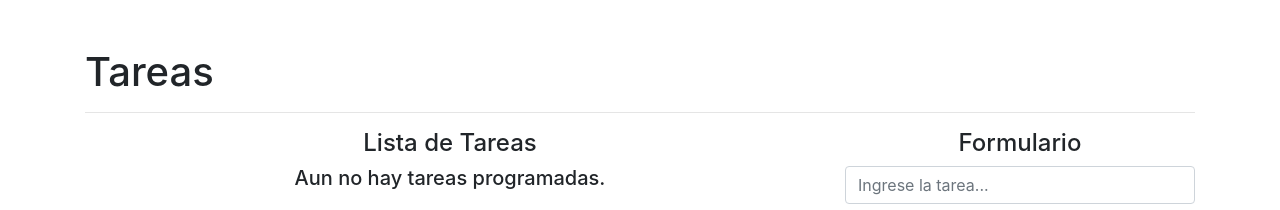
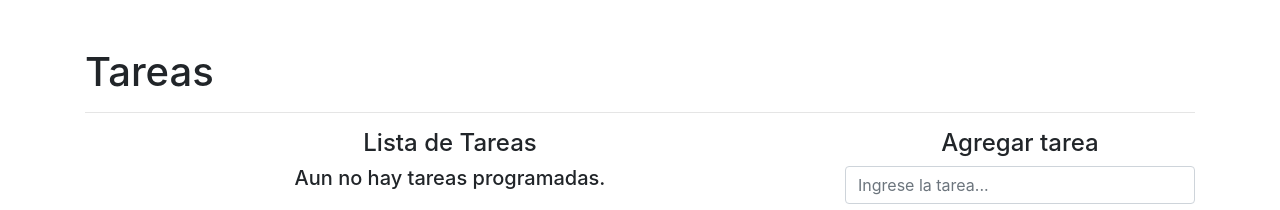
Before and after one commit to EKatherineJU/crud, a React (Create React App) app: page / in a window 1280 px wide. Shown: the top 210 px of the page. Built offline with nearby package versions, Linux system fonts and the light colour scheme.

Commit message:
Editar tarea

```diff
--- a/src/App.js
+++ b/src/App.js
@@ -5,6 +5,8 @@
 function App() {
   const [task, setTask] = useState("")
   const [tasks, setTasks] = useState([])
+  const [editMode, setEditMode] = useState(false)
+  const [id, setId] = useState("")
 
 
   const addTask = (e) => {
@@ -24,9 +26,31 @@
     setTask("")
   }
 
+  const saveTask = (e) => {
+    //evitar que recargue la pagina por el default
+    e.preventDefault()
+    if (isEmpty(task)){
+      console.log("Task empty")
+      return
+    }
+
+
+    const editedTasks = tasks.map(item => item.id === id ? {id, name: task} : item)
+    setTasks(editedTasks)
+    setEditMode (false)
+    setTask("")
+    setId("")
+  }
+
   const deleteTask = (id) => {
     const filteredTasks = tasks.filter(task => task.id !== id)
     setTasks(filteredTasks)
+  }
+
+  const editTask = (theTask) => {
+    setTask(theTask.name)
+    setEditMode(true)
+    setId(theTask.id)
   }
 
   return (
@@ -52,8 +76,11 @@
                       Eliminar
                     </button>
                     <button
-                      className="btn btn-warning btn-sm float-right">
-                      Editar</button>
+                      className="btn btn-warning btn-sm float-right"
+                      onClick = {() => editTask (task)}
+                    >
+                      Editar
+                    </button>
                   </li>
                   ))
                 }
@@ -62,8 +89,10 @@
           }
         </div>
         <div className="col-4">
-         <h4 className="text-center">Formulario</h4>
-         <form onSubmit={addTask}>
+         <h4 className="text-center">
+           { editMode ? "Modificar Tarea" : "Agregar tarea"}
+         </h4>
+         <form onSubmit={editMode ? saveTask : addTask}>
            <input
             type="text"
             className="form-control mb-2"
@@ -72,10 +101,10 @@
             value={task}
            />
            <button
-              className="btn btn-dark btn-block"
+              className={editMode ? "btn btn-warning btn-block" : "btn btn-dark btn-block"}
               type="submit"
            >
-             Agregar
+             { editMode ? "Guardar" : "Agregar"}
            </button>
          </form>
         </div>
```
